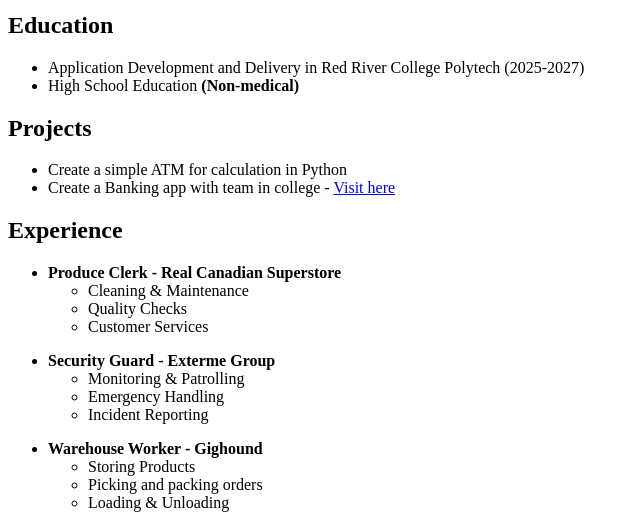
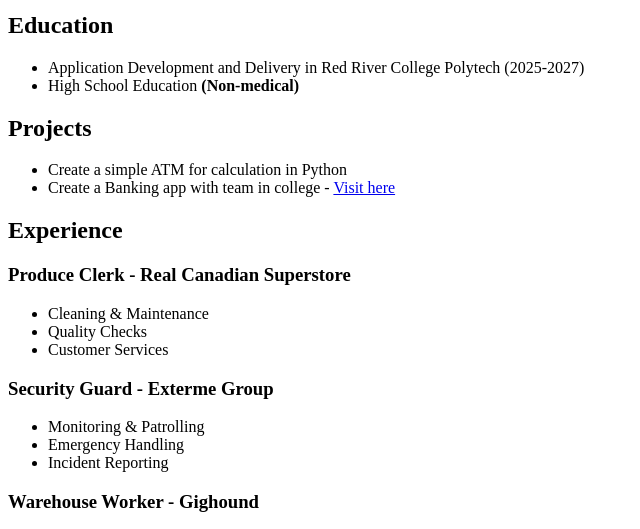
Before and after one commit to suman5911/FED_ASSIGNMENT_2, a plain HTML site: page index.html in a window 1280 px wide. Shown: the part 729-1258 px from the top of the page, without its empty margins (0-640 px from the left). Drawn offline with Linux system fonts and the light colour scheme.

Commit message:
Do some changes in html file.

```diff
--- a/index.html
+++ b/index.html
@@ -22,13 +22,13 @@
             </section>
             <section>
                 <h2>Skills</h2>
+                <article>
                     <h3>Programming Languages</h3>
                     <ul>
                         <li>HTML</li>
                         <li>CSS</li>
                         <li>Python</li>
                     </ul>
-
                     <h3>Tools and Technologies</h3>
                     <ul>
                         <li>ChatGPT</li>
@@ -36,6 +36,7 @@
                         <li>Figma</li>
                         <li>Canva</li>
                     </ul>
+                </article>
             </section>
             <section>
                 <h2>Education</h2>
@@ -53,38 +54,30 @@
             </section>
             <section>
                 <h2>Experience</h2>
-                <ul>
-                    <li>
-                        <b>Produce Clerk - Real Canadian Superstore</b>
+                <article>
+                <h3>Produce Clerk - Real Canadian Superstore</h3>
                     <ul>
                         <li>Cleaning & Maintenance</li>
                         <li>Quality Checks</li>
                         <li>Customer Services</li>
                     </ul>
-                    </li>
-                </ul>
-
-                <ul>
-                    <li>
-                        <b>Security Guard - Exterme Group</b>
+                </article>
+               <article>
+                <h3>Security Guard - Exterme Group</h3>
                     <ul>
                         <li>Monitoring & Patrolling</li>
                         <li>Emergency Handling</li>
                         <li>Incident Reporting</li>
                     </ul>
-                    </li>
-                </ul>
-
-                <ul>
-                    <li>
-                    <b>Warehouse Worker - Gighound</b>
+                </article>
+                <article>
+                <h3>Warehouse Worker - Gighound</h3>
                     <ul>
                         <li>Storing Products</li>
                         <li>Picking and packing orders</li>
                         <li>Loading & Unloading</li>
                     </ul>
-                    </li>
-                </ul>
+                </article>
             </section>
             <section>
                 <h2>SVG Icon</h2>
```
Lines whose indentation alone changed are shown as unchanged.
